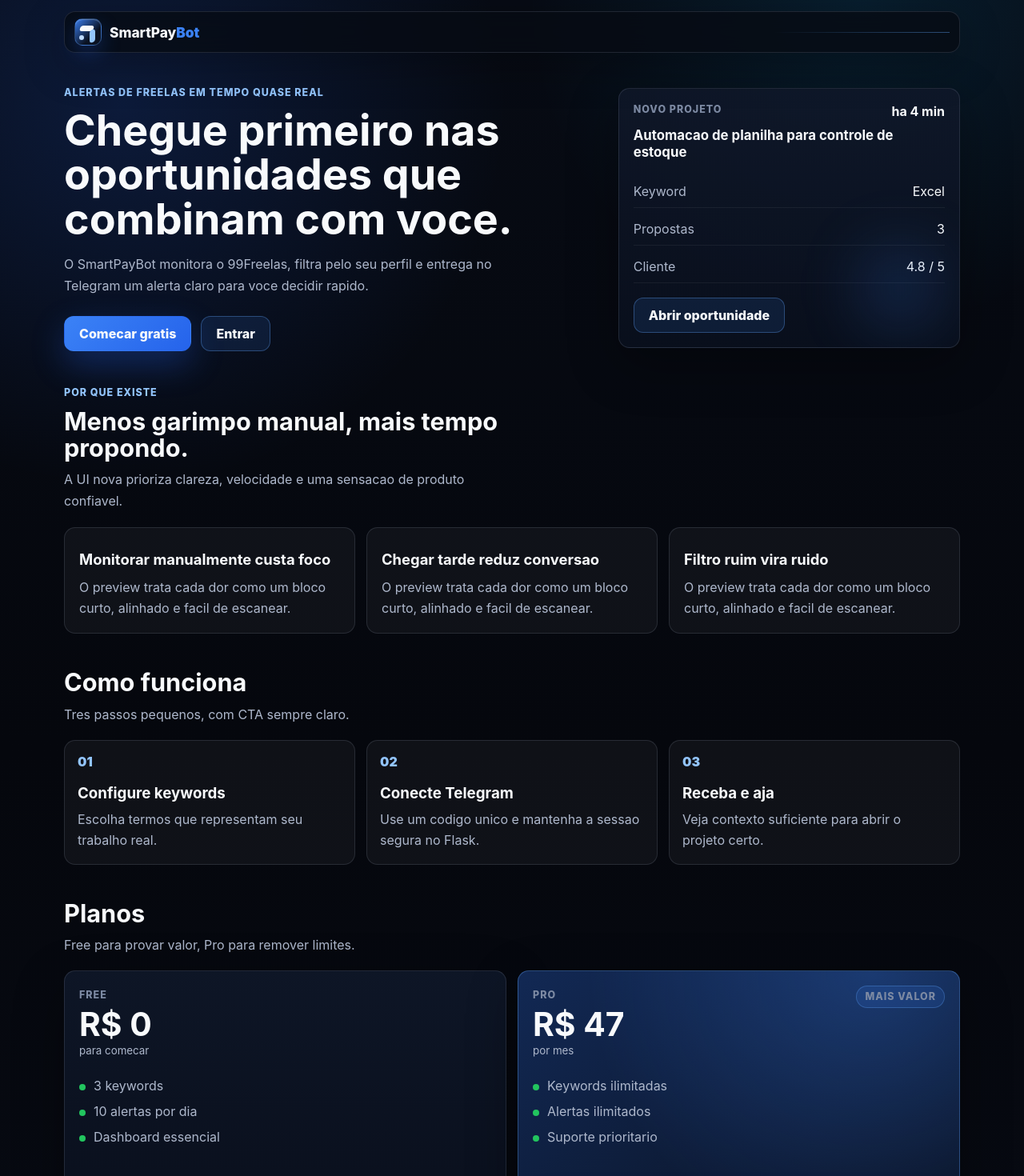
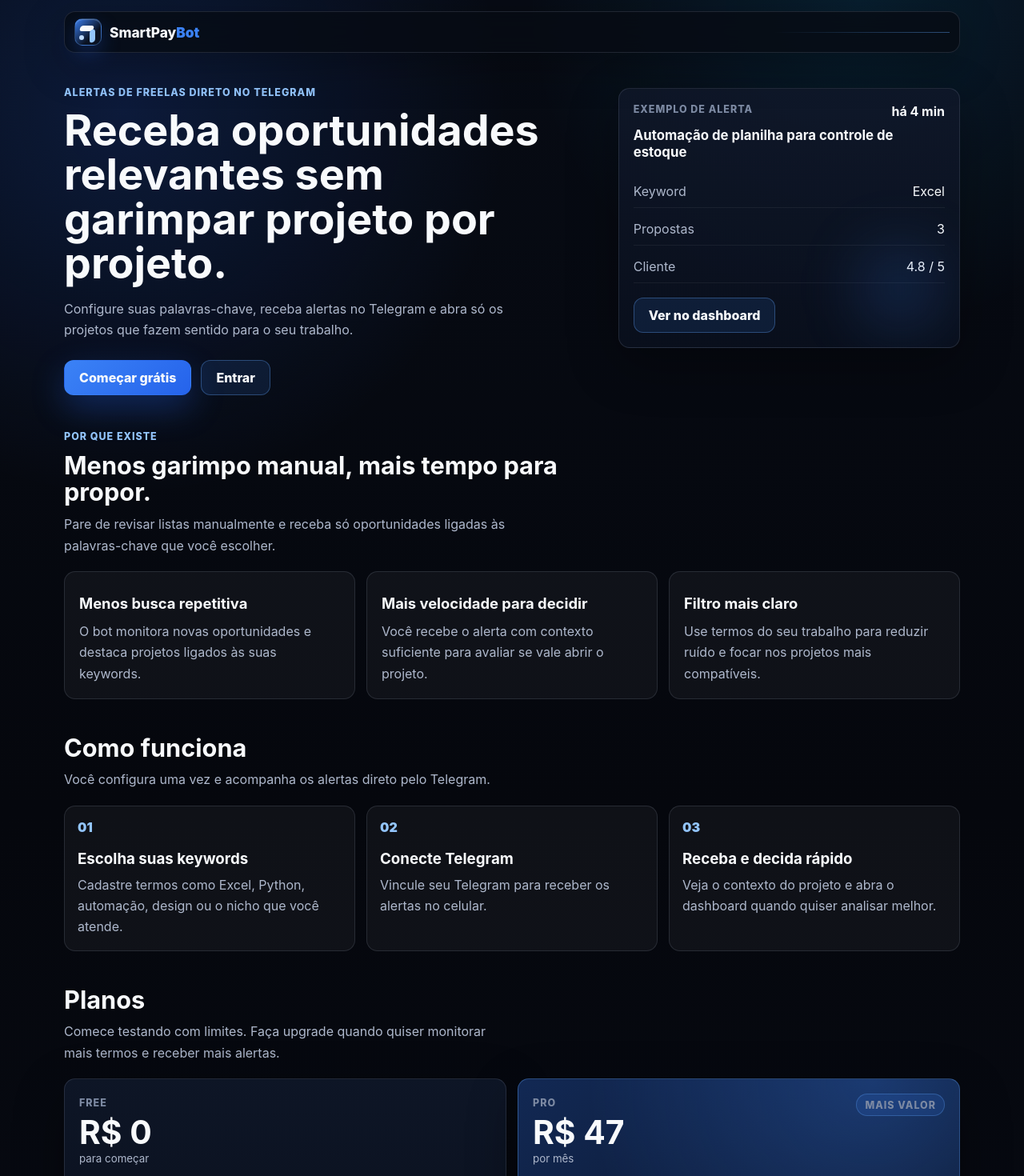
Before and after one commit to Abiliioo/www.smartpaybot.com.br, a React (Vite) app in the folder frontend/: page / in a window 1280 px wide. Shown: the top 1470 px of the page at 80% size. Built offline with nearby package versions, Linux system fonts and the light colour scheme.

Commit message:
copy: refine React landing messaging (#31)

```diff
--- a/frontend/src/pages/LandingPreview.tsx
+++ b/frontend/src/pages/LandingPreview.tsx
@@ -15,16 +15,15 @@
     <main className={`spb-preview-page ${realLanding ? 'spb-preview-page--landing' : 'spb-preview-page--preview'}`}>
       <section className="spb-hero-grid">
         <div className="spb-hero-copy">
-          <p className="spb-kicker">Alertas de freelas em tempo quase real</p>
-          <h1>Chegue primeiro nas oportunidades que combinam com voce.</h1>
+          <p className="spb-kicker">Alertas de freelas direto no Telegram</p>
+          <h1>Receba oportunidades relevantes sem garimpar projeto por projeto.</h1>
           <p>
-            O SmartPayBot monitora o 99Freelas, filtra pelo seu perfil e entrega no Telegram
-            um alerta claro para voce decidir rapido.
+            Configure suas palavras-chave, receba alertas no Telegram e abra só os projetos que fazem sentido para o seu trabalho.
           </p>
           <div className="spb-hero-actions">
             {realLanding ? (
               <>
-                <Button href="/auth/register">Comecar gratis</Button>
+                <Button href="/auth/register">Começar grátis</Button>
                 <Button variant="secondary" href="/auth/login">Entrar</Button>
               </>
             ) : (
@@ -38,17 +37,17 @@
 
         <Card className="spb-alert-preview">
           <div className="spb-alert-preview__top">
-            <span>Novo projeto</span>
-            <strong>ha 4 min</strong>
+            <span>Exemplo de alerta</span>
+            <strong>há 4 min</strong>
           </div>
-          <h2>Automacao de planilha para controle de estoque</h2>
+          <h2>Automação de planilha para controle de estoque</h2>
           <dl>
             <div><dt>Keyword</dt><dd>Excel</dd></div>
             <div><dt>Propostas</dt><dd>3</dd></div>
             <div><dt>Cliente</dt><dd>4.8 / 5</dd></div>
           </dl>
           <Button variant="secondary" href={realLanding ? '/dashboard/' : undefined}>
-            Abrir oportunidade
+            Ver no dashboard
           </Button>
         </Card>
       </section>
@@ -56,44 +55,57 @@
       <section>
         <SectionHeader
           eyebrow="Por que existe"
-          title="Menos garimpo manual, mais tempo propondo."
-          copy="A UI nova prioriza clareza, velocidade e uma sensacao de produto confiavel."
+          title="Menos garimpo manual, mais tempo para propor."
+          copy="Pare de revisar listas manualmente e receba só oportunidades ligadas às palavras-chave que você escolher."
         />
         <div className="spb-three-grid">
-          {['Monitorar manualmente custa foco', 'Chegar tarde reduz conversao', 'Filtro ruim vira ruido'].map((item) => (
-            <Card key={item} tone="quiet">
-              <h3>{item}</h3>
-              <p>O preview trata cada dor como um bloco curto, alinhado e facil de escanear.</p>
+          {[
+            {
+              title: 'Menos busca repetitiva',
+              copy: 'O bot monitora novas oportunidades e destaca projetos ligados às suas keywords.',
+            },
+            {
+              title: 'Mais velocidade para decidir',
+              copy: 'Você recebe o alerta com contexto suficiente para avaliar se vale abrir o projeto.',
+            },
+            {
+              title: 'Filtro mais claro',
+              copy: 'Use termos do seu trabalho para reduzir ruído e focar nos projetos mais compatíveis.',
+            },
+          ].map((item) => (
+            <Card key={item.title} tone="quiet">
+              <h3>{item.title}</h3>
+              <p>{item.copy}</p>
             </Card>
           ))}
         </div>
       </section>
 
       <section>
-        <SectionHeader title="Como funciona" copy="Tres passos pequenos, com CTA sempre claro." />
+        <SectionHeader title="Como funciona" copy="Você configura uma vez e acompanha os alertas direto pelo Telegram." />
         <div className="spb-step-grid">
-          <StepCard step="01" title="Configure keywords" copy="Escolha termos que representam seu trabalho real." />
-          <StepCard step="02" title="Conecte Telegram" copy="Use um codigo unico e mantenha a sessao segura no Flask." />
-          <StepCard step="03" title="Receba e aja" copy="Veja contexto suficiente para abrir o projeto certo." />
+          <StepCard step="01" title="Escolha suas keywords" copy="Cadastre termos como Excel, Python, automação, design ou o nicho que você atende." />
+          <StepCard step="02" title="Conecte Telegram" copy="Vincule seu Telegram para receber os alertas no celular." />
+          <StepCard step="03" title="Receba e decida rápido" copy="Veja o contexto do projeto e abra o dashboard quando quiser analisar melhor." />
         </div>
       </section>
 
       <section>
-        <SectionHeader title="Planos" copy="Free para provar valor, Pro para remover limites." />
+        <SectionHeader title="Planos" copy="Comece testando com limites. Faça upgrade quando quiser monitorar mais termos e receber mais alertas." />
         <div className="spb-plan-grid">
           <PlanCard
             name="Free"
             price="R$ 0"
-            caption="para comecar"
+            caption="para começar"
             features={['3 keywords', '10 alertas por dia', 'Dashboard essencial']}
-            cta="Comecar gratis"
+            cta="Começar grátis"
             href={realLanding ? '/auth/register' : undefined}
           />
           <PlanCard
             name="Pro"
             price="R$ 47"
-            caption="por mes"
-            features={['Keywords ilimitadas', 'Alertas ilimitados', 'Suporte prioritario']}
+            caption="por mês"
+            features={['Keywords ilimitadas', 'Alertas ilimitados', 'Mais flexibilidade para operar']}
             cta="Ver upgrade"
             featured
             href={realLanding ? '/pro' : undefined}
```
Also changed, not shown: 4 other files (tests, documents, lock files or other folders).
